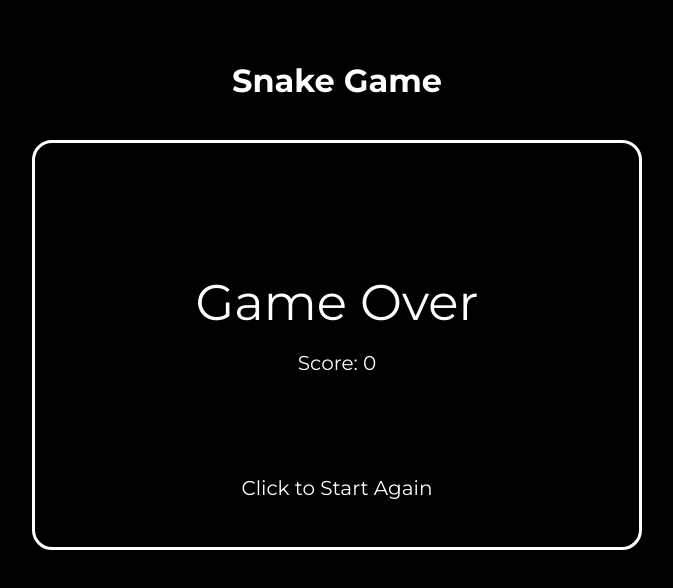
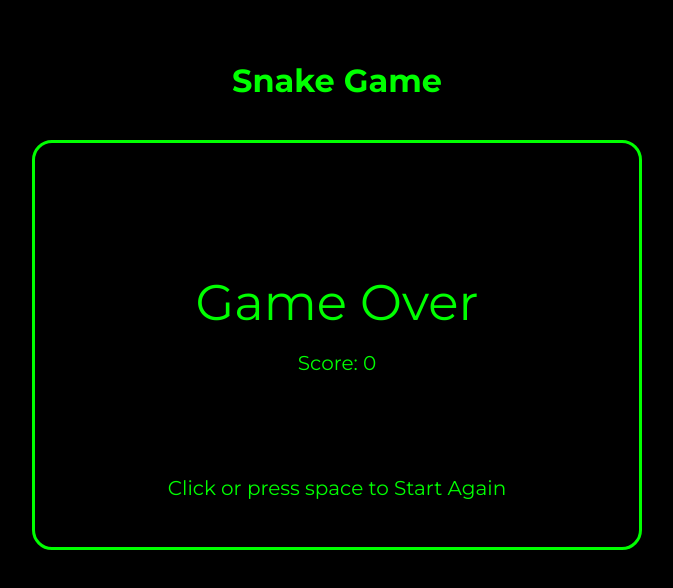
Before and after one commit to bty-dev/snake, a plain HTML site: page index.html in a window 1280 px wide. Shown: the whole page, without its empty margins (303-976 px from the left). Drawn offline with Linux system fonts and the light colour scheme.

Commit message:
Change styles and fix bugs with delay

```diff
--- a/script.js
+++ b/script.js
@@ -27,7 +27,14 @@ window.onload = () => {
     board.width = cols * blockSize;
     board.height = rows * blockSize;
 
-    document.addEventListener('keyup', changeDirection)
+    document.addEventListener('keydown', changeDirection)
+
+    document.addEventListener('keydown', (e) => {
+        if (e.which === 32) {
+            gameOver = false;
+            score = 0;
+        }
+    })
 
     board.addEventListener('click', () => {
         gameOver = false;
@@ -36,7 +43,7 @@ window.onload = () => {
 
     foodPlace();
 
-    setInterval(update, 100)
+    setInterval(update, 1000 / 10)
 }
 
 function update() {
@@ -52,7 +59,7 @@ function update() {
 
         createText(`Score: ${score}`, board.width / 2, board.height / 2 + 25, 'center');
 
-        createText(`Click to Start Again`, (cols * blockSize) / 2, board.height - 50, 'center');
+        createText(`Click or press space to Start Again`, (cols * blockSize) / 2, board.height - 50, 'center');
 
         return
     }
@@ -85,7 +92,7 @@ function update() {
     snakeX += velocityX * blockSize;
     snakeY += velocityY * blockSize;
 
-    createRect(snakeX, snakeY, blockSize, blockSize, 'gray');
+    createRect(snakeX, snakeY, blockSize, blockSize, 'lime');
 
     for (let i = 0; i < tail.length; i++) {
         createRect(tail[i][0], tail[i][1], blockSize, blockSize, 'white');
@@ -144,7 +151,7 @@ function createRect(x, y, width, height, color = "black") {
 }
 
 function createText(text, x, y, textAlign = "start", fontSize = 20 ) {
-    context.fillStyle = "white";
+    context.fillStyle = "lime";
     context.font = `${fontSize}px Montserrat`;
     context.textAlign = textAlign;
     context.fillText(text, x, y)
--- a/style.css
+++ b/style.css
@@ -13,11 +13,11 @@ body {
     font-family: 'Roboto Mono', monospace;
 }
 h1 {
-    color: white;
+    color: lime;
     margin-bottom: 2.5rem;
 }
 canvas {
-    border: 3px solid white;
+    border: 3px solid lime;
     border-radius: 20px;
     padding: 2px;
 }
```
